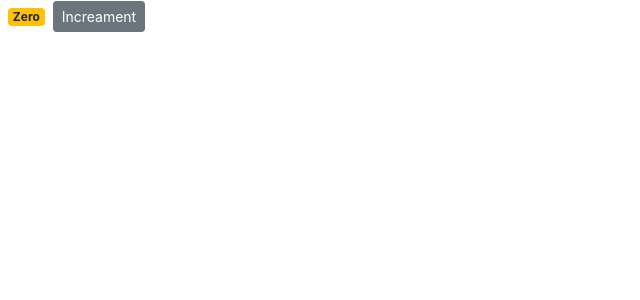
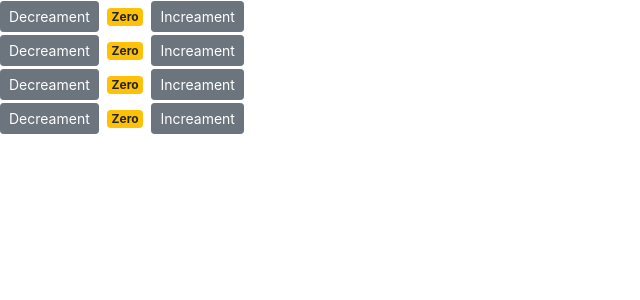
Before and after one commit to IshanJawade/react-counter-app, a React (Create React App) app: page / in a window 1280 px wide. Shown: the top 300 px of the page, without its empty margins (0-640 px from the left). Built offline with nearby package versions, Linux system fonts and the light colour scheme.

Commit message:
Decreament button and counters.jsx is added

```diff
--- a/src/components/counter.jsx
+++ b/src/components/counter.jsx
@@ -3,9 +3,7 @@ import React, { Component } from 'react';
 class Counter extends Component {
     // state is a object in JavaScript
     state = {
-        count: 0,
-        name:"Ishan",
-
+        value: 0
     }
 
 
@@ -15,37 +13,54 @@ class Counter extends Component {
         this.handleIncreament = this.handleIncreament.bind(this);
     }
 
-    // onClick event handler Increaments Count
-    handleIncreament(){
-        console.log("Increament Cliked", this.state.count + 1);
-        this.setState({ count: this.state.count + 1 });
+    // onClick event handler Decreaments Count
+    handleDencreament = (product) => {
+        // This line will tell the react that the state is going to be changed
+        this.setState({ value: this.state.value - 1 });
     }
 
+    // onClick event handler Increaments Count
+    handleIncreament = (product) => {
+        // This line will tell the react that the state is going to be changed
+        this.setState({ value: this.state.value + 1 });
+    }
+
+
     render() {
+        console.log('props', this.props);
 
         return (
-            <>
+            <> {/* Div*/}
+        {/* For Button */}
+        < button onClick={ () => { this.handleDencreament({ id: 1 } ); } }
+            className="btn btn-secondary btn-sm" >
+                Decreament
+            </button>
+
         {/* For counter printing */}
             <span style={this.style} className={this.getDynamicBadges()}>{this.formatCount()}</span>
 
         {/* For Button */}
-            <button onClick={this.handleIncreament} className="btn btn-secondary btn-sm">Increament</button>
-
-            </>
+            < button onClick={ () => { this.handleIncreament ({ id: 1 } ); } }
+            className="btn btn-secondary btn-sm" >
+                Increament
+            </button>
+            <br/>
+            </> // End of  Div
         );
     }
 
     // for dynamic classes in "ClassName" created method getDynamicBadges()
     getDynamicBadges() {
         let classes = "badge m-2 badge-";
-        classes += this.state.count === 0 ? "warning" : "primary";
+        classes += this.state.value === 0 ? "warning" : "primary";
         return classes;
     }
 
     // to format text dynamically
     formatCount(){
-        const { count } = this.state;
-        return count === 0 ? "Zero": count;
+        const { value } = this.state;
+        return value === 0 ? "Zero": value;
     }
 
 }
--- /dev/null
+++ b/src/components/counters.jsx
@@ -0,0 +1,31 @@
+import React, { Component } from 'react';
+import Counter from './counter';
+
+class Counters extends Component {
+	state = {
+		counter: [
+			{ id:1, value: 4 },
+			{ id:1, value: 0 },
+			{ id:1, value: 0 },
+			{ id:1, value: 0 },
+		]
+	 };
+
+
+	render() {
+		return (
+		<>
+		{/* this will create multiple isolated insatces of counter.jsx */}
+			{ this.state.counter.
+				map(
+					counter => (
+						<Counter key={counter.id} value={counter.value} />
+					)
+				)
+			}
+		</>
+		);
+	}
+}
+
+export default Counters;
--- a/src/index.js
+++ b/src/index.js
@@ -5,12 +5,12 @@ import App from './App';
 import * as serviceWorker from './serviceWorker';
 import 'bootstrap/dist/css/bootstrap.css'
 import './components/counter.jsx'
-import Counter from './components/counter.jsx';
+import Counters from './components/counters.jsx';
 
 ReactDOM.render(
-  <React.StrictMode>
-    <Counter />
-  </React.StrictMode>,
+
+    <Counters />
+  ,
   document.getElementById('root')
 );
 
```
